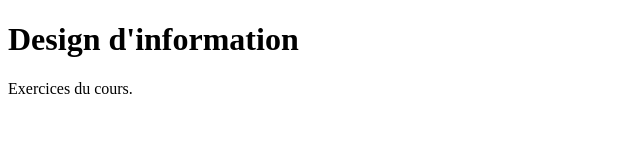
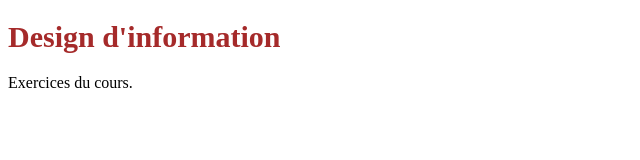
Before and after one commit to Ndourlesakhois/designinfo24, a plain HTML site: page index.html in a window 1280 px wide. Shown: the whole page, without its empty margins (0-640 px from the left). Drawn offline with Linux system fonts and the light colour scheme.

Commit message:
Update index.html

```diff
--- a/index.html
+++ b/index.html
@@ -4,6 +4,12 @@
     <meta charset="UTF-8">
     <meta name="viewport" content="width=device-width, initial-scale=1.0">
     <title>Document</title>
+    <style>
+        h1 {
+            color:brown;
+            font-size:30px;
+        }
+    </style>
 </head>
 <body>
     <h1>Design d'information</h1>
```
